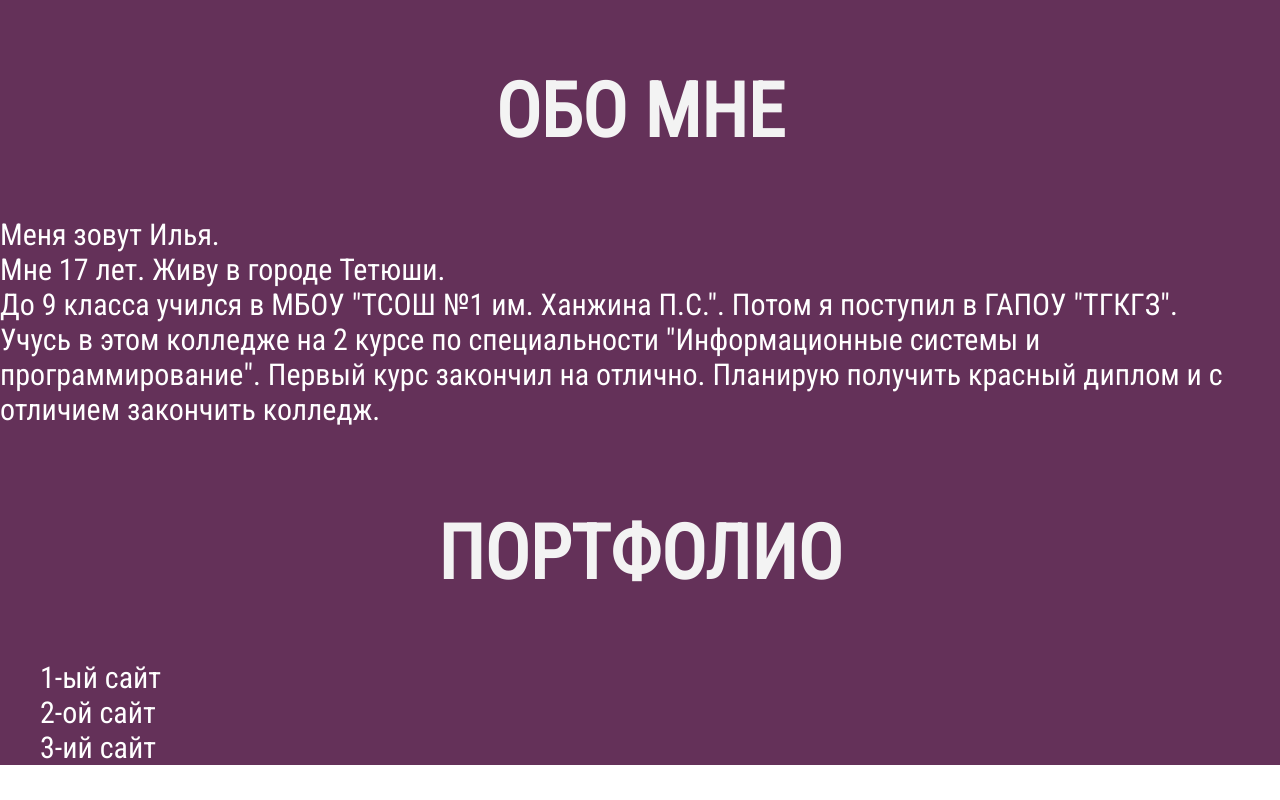
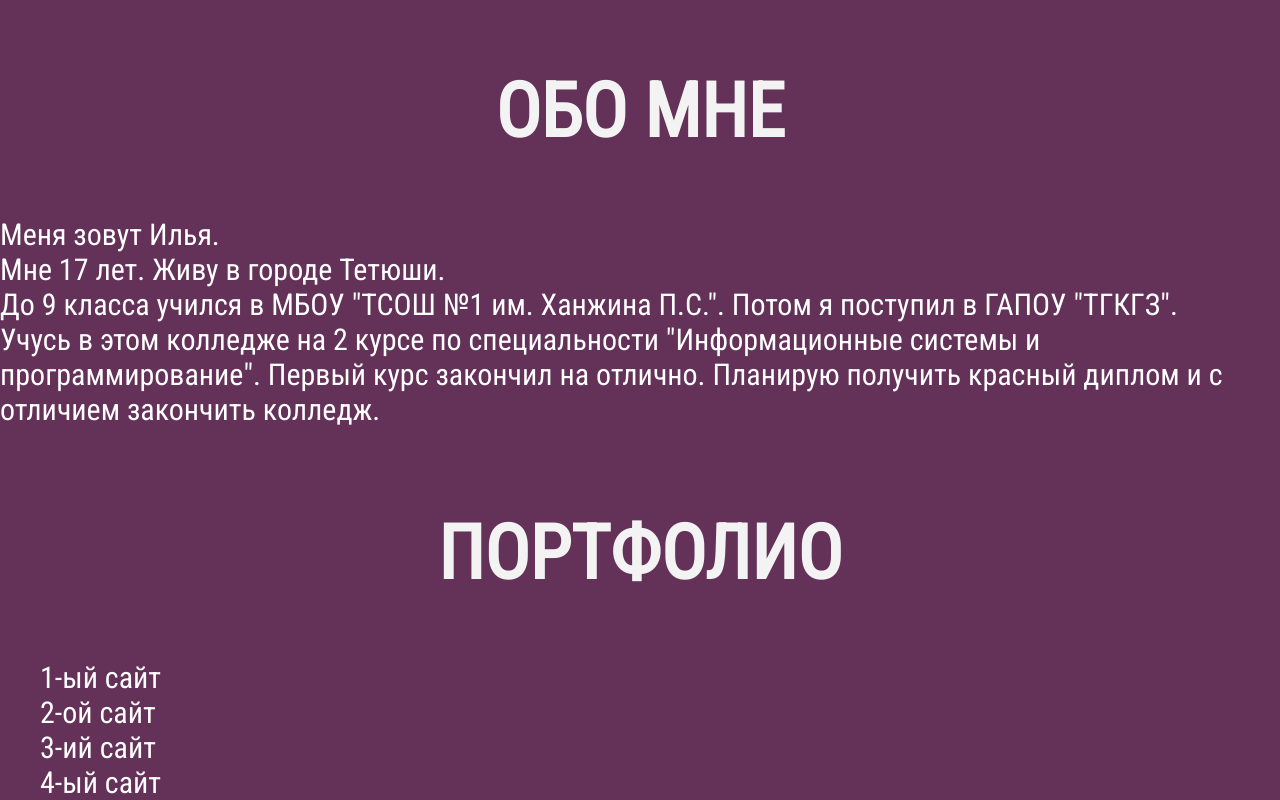
Before and after one commit to jujonu/portfolio, a plain HTML site: page index.html in a window 1280 px wide. Shown: the part 836-1636 px from the top of the page. Before the commit the page ends 1601 px from the top, so only its background shows below. Drawn offline with Linux system fonts and the light colour scheme.

Commit message:
Update index.html

```diff
--- a/index.html
+++ b/index.html
@@ -54,6 +54,7 @@
                 <li><a href="https://jujonu.github.io/watch/">1-ый сайт</a></li>
                 <li><a href="https://jujonu.github.io/farmgame/">2-ой сайт</a></li>
                 <li><a href="https://jujonu.github.io/burgers/">3-ий сайт</a></li>
+                <li><a href="https://jujonu.github.io/cappadocia/">4-ый сайт</a></li>
                 </ul>
             </div>
         </div>
```
